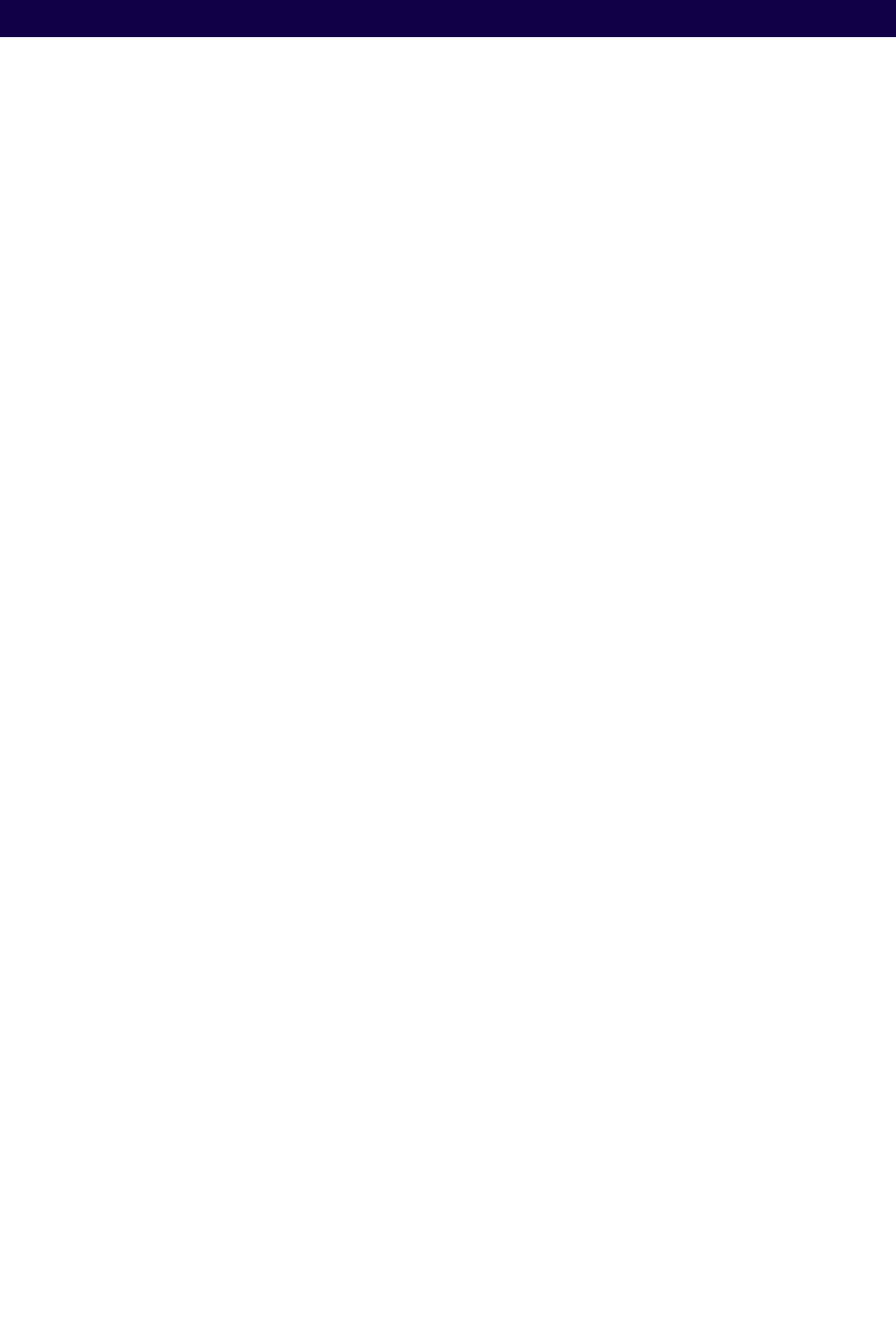
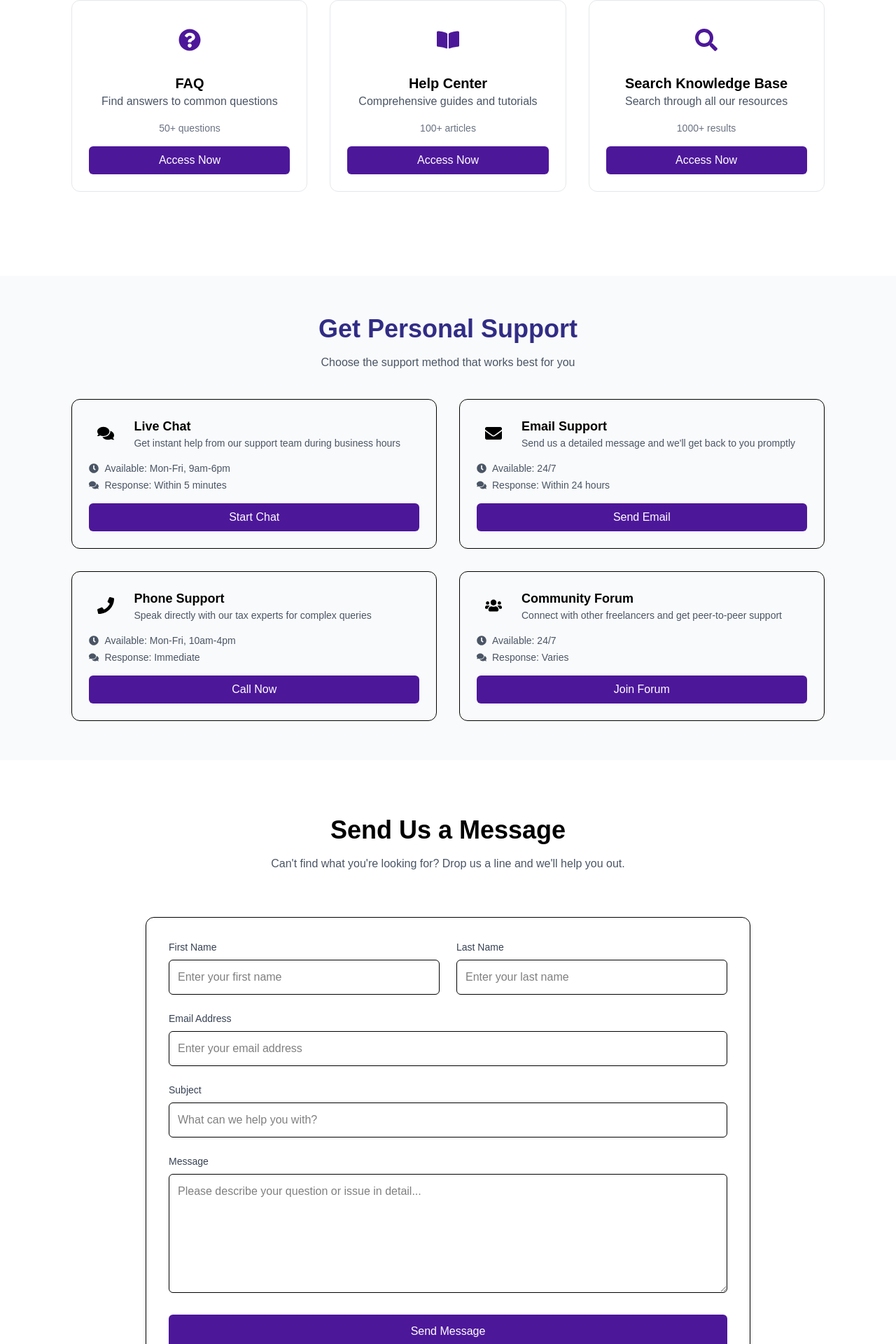
Before and after one commit to Olawoyin1/Taxaxed, a React (Vite) app: page /contact in a window 1280 px wide. Shown: the part 572-2492 px from the top of the page at 70% size. Before the commit the page ends 800 px from the top, so only its background shows below. Built offline with nearby package versions, Linux system fonts and the light colour scheme; a web font is replaced by a local one.

Commit message:
Contact page done

```diff
--- a/src/components/Highlight.tsx
+++ b/src/components/Highlight.tsx
@@ -14,9 +14,9 @@ import { Link } from "react-router-dom";
 
 const servicesHighlight = [
   {
-    title: "Bookkeeping Services",
+    title: "Making Tax Digital",
     description:
-      "Stay on top of your business finances with organized, accurate, and up-to-date bookkeeping tailored for UK regulations.",
+      "We help business stay complaint with Making Tax Digital by providing expert supprt and fully MTD-compatible software solutions.",
     icon: GoBook,
     link: "/bookkeeping",
     bgColor: "#110047", // Electric Violet
--- a/src/components/Stats.tsx
+++ b/src/components/Stats.tsx
@@ -1,10 +1,11 @@
 const StatsSection = () => {
-  const stats = [
-    { number: "10,000+", label: "UK Freelancers Helped" },
-    { number: "500+", label: "Tax Articles & Guides" },
-    { number: "50+", label: "Free Tools & Templates" },
-    { number: "24/7", label: "Community Support" },
-  ];
+const stats = [
+  { number: "1000+", label: "UK Freelancers Helped" },
+  { number: "500+", label: "HMRC & Tax Questions Answered" },
+  { number: "100+", label: "One-to-One Consultations Booked" },
+  { number: "24/7", label: "Community Support" },
+];
+
 
   return (
     <section className="py-16 bg-[#481488]">
--- a/src/components/WhyUs.tsx
+++ b/src/components/WhyUs.tsx
@@ -33,7 +33,7 @@ const WhyChooseTaxaxed = () => {
         {/* Header */}
         <div className="text-center mb-16">
           <h2 className="text-3xl md:text-4xl font-bold text-[#481488] mb-4">
-            Why 10,000+ UK Freelancers Choose Taxaxed
+            Why 1000+ UK Freelancers Choose Taxaxed
           </h2>
           <p className="text-xl text-gray-600 max-w-2xl mx-auto">
             We're not just another tax website. We're your partners in financial success.
--- a/src/pages/Contact.tsx
+++ b/src/pages/Contact.tsx
@@ -1,8 +1,191 @@
+import { FaComments, FaEnvelope, FaPhone, FaUsers, FaClock, FaSearch, FaQuestionCircle, FaBookOpen } from 'react-icons/fa';
 
-const Contact = () => {
+const supportOptions = [
+  {
+    icon: <FaComments size={24} />,
+    title: 'Live Chat',
+    description: 'Get instant help from our support team during business hours',
+    availability: 'Mon-Fri, 9am-6pm',
+    responseTime: 'Within 5 minutes',
+    action: 'Start Chat'
+  },
+  {
+    icon: <FaEnvelope size={24} />,
+    title: 'Email Support',
+    description: 'Send us a detailed message and we\'ll get back to you promptly',
+    availability: '24/7',
+    responseTime: 'Within 24 hours',
+    action: 'Send Email'
+  },
+  {
+    icon: <FaPhone size={24} />,
+    title: 'Phone Support',
+    description: 'Speak directly with our tax experts for complex queries',
+    availability: 'Mon-Fri, 10am-4pm',
+    responseTime: 'Immediate',
+    action: 'Call Now'
+  },
+  {
+    icon: <FaUsers size={24} />,
+    title: 'Community Forum',
+    description: 'Connect with other freelancers and get peer-to-peer support',
+    availability: '24/7',
+    responseTime: 'Varies',
+    action: 'Join Forum'
+  }
+];
+
+const quickHelp = [
+  {
+    icon: <FaQuestionCircle size={32} />,
+    title: 'FAQ',
+    description: 'Find answers to common questions',
+    count: '50+ questions'
+  },
+  {
+    icon: <FaBookOpen size={32} />,
+    title: 'Help Center',
+    description: 'Comprehensive guides and tutorials',
+    count: '100+ articles'
+  },
+  {
+    icon: <FaSearch size={32} />,
+    title: 'Search Knowledge Base',
+    description: 'Search through all our resources',
+    count: '1000+ results'
+  }
+];
+
+const Support = () => {
   return (
-    <div>Contact</div>
-  )
-}
+    <div className="min-h-screen bg-white">
 
-export default Contact
+      {/* Hero */}
+      <section className="py-20 bg-gradient-to-br from-yellow-300/10 via-white to-purple-100 text-center">
+        <div className="container mx-auto">
+          <h1 className="text-4xl md:text-6xl font-bold text-rich-indigo mb-6">Support & Help</h1>
+          <p className="text-gray-600 max-w-3xl mx-auto">
+            Get expert help and join our community of UK entrepreneurs. We're here to support your tax and accounting journey every step of the way.
+          </p>
+        </div>
+      </section>
+
+      {/* Quick Help */}
+      <section className="py-14">
+        <div className="container mx-auto">
+          <div className="text-center mb-10">
+            <h2 className="text-3xl md:text-4xl font-bold text-rich-indigo mb-4">Quick Help</h2>
+            <p className="text-xl text-gray-600">Find answers instantly with our self-service options</p>
+          </div>
+
+          <div className="grid md:grid-cols-3 gap-8 mb-16">
+            {quickHelp.map((item, index) => (
+              <div
+                key={index}
+                className="text-center border border-gray-200 hover:border-violet-200 rounded-xl p-6 hover:shadow transition-transform"
+              >
+                <div className="w-16 h-16 bg-electric-violet/10 text-violet-900 mx-auto mb-4 rounded-full flex items-center justify-center">
+                  {item.icon}
+                </div>
+                <h3 className="text-xl font-semibold text-rich-indigo">{item.title}</h3>
+                <p className="text-gray-600 mb-4">{item.description}</p>
+                <p className="text-sm text-gray-500 mb-4">{item.count}</p>
+                <button className="w-full bg-violet-900 text-white py-2 rounded-md hover:bg-electric-violet/90 transition">
+                  Access Now
+                </button>
+              </div>
+            ))}
+          </div>
+
+          {/* Search Bar */}
+          {/* <div className="max-w-2xl mx-auto relative">
+            <FaSearch className="absolute left-4 top-1/2 -translate-y-1/2 text-gray-400" />
+            <input
+              type="text"
+              placeholder="Search for help articles, guides, or FAQ..."
+              className="w-full pl-12 pr-4 py-4 text-lg border-2 border-gray-200 focus:border-electric-violet rounded-md"
+            />
+            <button className="absolute right-2 top-1/2 -translate-y-1/2 bg-electric-violet text-white px-4 py-2 rounded-md hover:bg-electric-violet/90">
+              Search
+            </button>
+          </div> */}
+        </div>
+      </section>
+
+      {/* Personal Support */}
+      <section className="py-14 bg-gray-50">
+        <div className="container mx-auto">
+          <div className="text-center mb-10">
+            <h2 className="text-3xl md:text-4xl font-bold text-indigo-900 mb-4">Get Personal Support</h2>
+            <p className="text-gray-600">Choose the support method that works best for you</p>
+          </div>
+
+          <div className="grid md:grid-cols-2 gap-8">
+            {supportOptions.map((item, index) => (
+              <div key={index} className="border rounded-xl p-6 hover:shadow-lg transition">
+                <div className="flex items-start space-x-4 mb-4">
+                  <div className="w-12 h-12 bg-electric-violet/10 text-electric-violet flex items-center justify-center rounded-md">
+                    {item.icon}
+                  </div>
+                  <div>
+                    <h3 className="text-lg font-semibold text-rich-indigo">{item.title}</h3>
+                    <p className="text-gray-600 text-sm">{item.description}</p>
+                  </div>
+                </div>
+                <div className="text-sm text-gray-600 space-y-1 mb-4">
+                  <div className="flex items-center"><FaClock className="mr-2" />Available: {item.availability}</div>
+                  <div className="flex items-center"><FaComments className="mr-2" />Response: {item.responseTime}</div>
+                </div>
+                <button className="w-full bg-violet-900 text-white py-2 rounded-md hover:bg-electric-violet/90 transition">
+                  {item.action}
+                </button>
+              </div>
+            ))}
+          </div>
+        </div>
+      </section>
+
+      {/* Contact Form */}
+      <section className="py-20">
+        <div className="max-w-4xl mx-auto px-4">
+          <div className="text-center mb-16">
+            <h2 className="text-3xl md:text-4xl font-bold text-rich-indigo mb-4">Send Us a Message</h2>
+            <p className="text-gray-600">Can't find what you're looking for? Drop us a line and we'll help you out.</p>
+          </div>
+          <div className="bg-white border p-8 rounded-xl shadow-md">
+            <form className="space-y-6">
+              <div className="grid md:grid-cols-2 gap-6">
+                <div>
+                  <label className="block text-sm font-medium text-gray-700 mb-2">First Name</label>
+                  <input type="text" placeholder="Enter your first name" className="w-full border p-3 rounded-md focus:ring-2 focus:ring-electric-violet" />
+                </div>
+                <div>
+                  <label className="block text-sm font-medium text-gray-700 mb-2">Last Name</label>
+                  <input type="text" placeholder="Enter your last name" className="w-full border p-3 rounded-md focus:ring-2 focus:ring-electric-violet" />
+                </div>
+              </div>
+              <div>
+                <label className="block text-sm font-medium text-gray-700 mb-2">Email Address</label>
+                <input type="email" placeholder="Enter your email address" className="w-full border p-3 rounded-md focus:ring-2 focus:ring-electric-violet" />
+              </div>
+              <div>
+                <label className="block text-sm font-medium text-gray-700 mb-2">Subject</label>
+                <input type="text" placeholder="What can we help you with?" className="w-full border p-3 rounded-md focus:ring-2 focus:ring-electric-violet" />
+              </div>
+              <div>
+                <label className="block text-sm font-medium text-gray-700 mb-2">Message</label>
+                <textarea rows={6} placeholder="Please describe your question or issue in detail..." className="w-full border p-3 rounded-md focus:ring-2 focus:ring-electric-violet"></textarea>
+              </div>
+              <button className="w-full bg-violet-900 text-white py-3 rounded-md hover:bg-electric-violet/90 transition">
+                Send Message
+              </button>
+            </form>
+          </div>
+        </div>
+      </section>
+
+    </div>
+  );
+};
+
+export default Support;
```
Also changed, not shown: src/pages/About.tsx (+5 -5 lines), src/pages/Services.tsx (+5 -5 lines).
